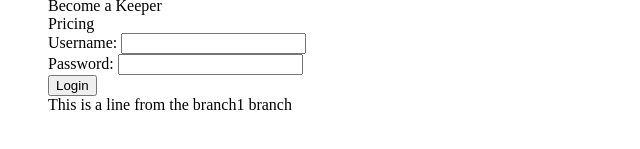
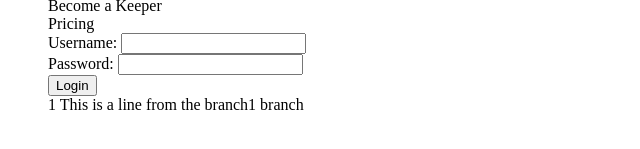
Before and after one commit to dropware/Test1, a plain HTML site: page index.html in a window 1280 px wide. Shown: the part 101-250 px from the top of the page, 0-640 px from the left. Drawn offline with Linux system fonts and the light colour scheme.

Commit message:
i Git Branch 1 paragraph

```diff
--- a/index.html
+++ b/index.html
@@ -24,7 +24,6 @@
   </body>
 
 <p1>
-
-  This is a line from the branch1 branch
+  1 This is a line from the branch1 branch
 </p1>
 </html>
```
